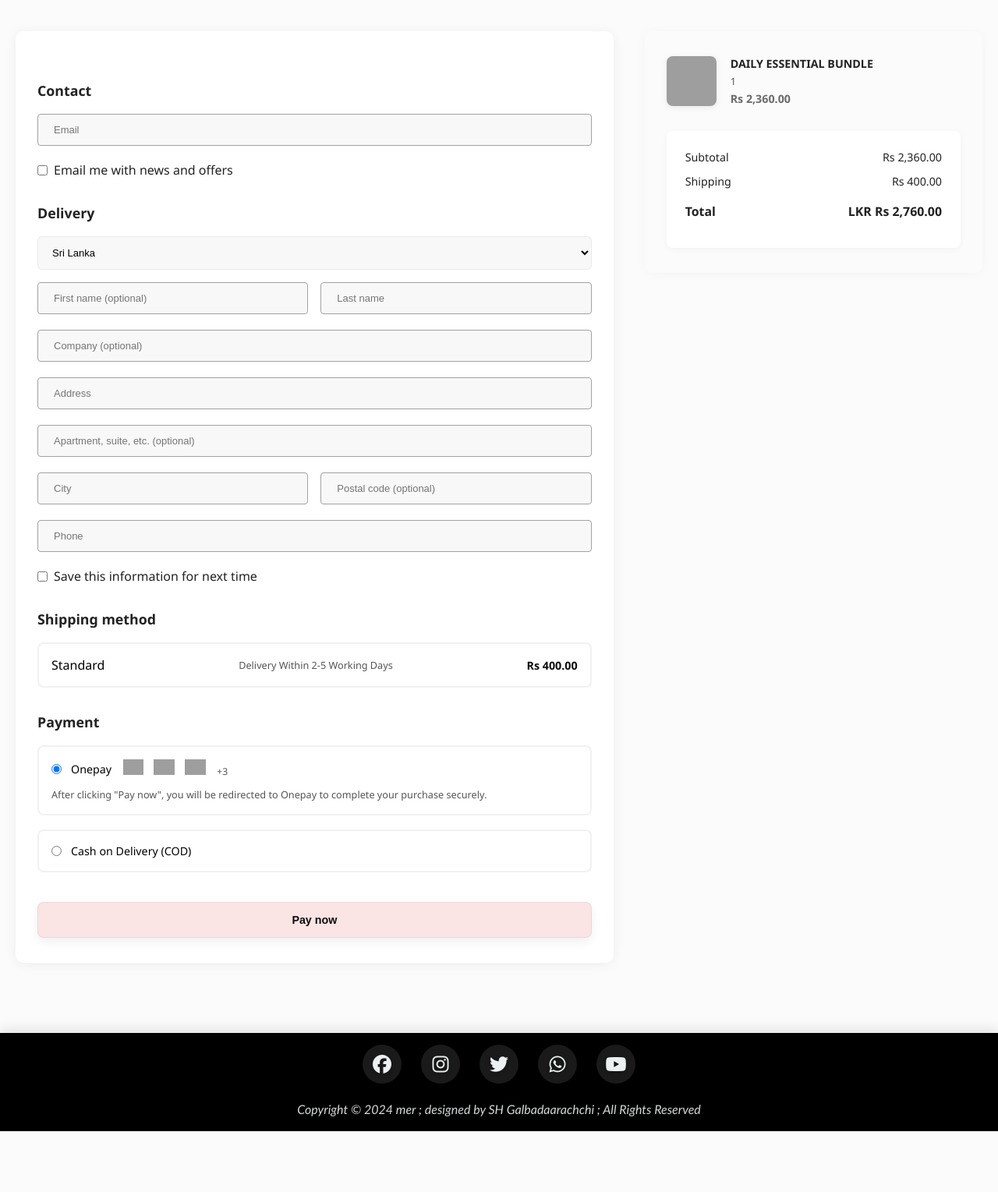
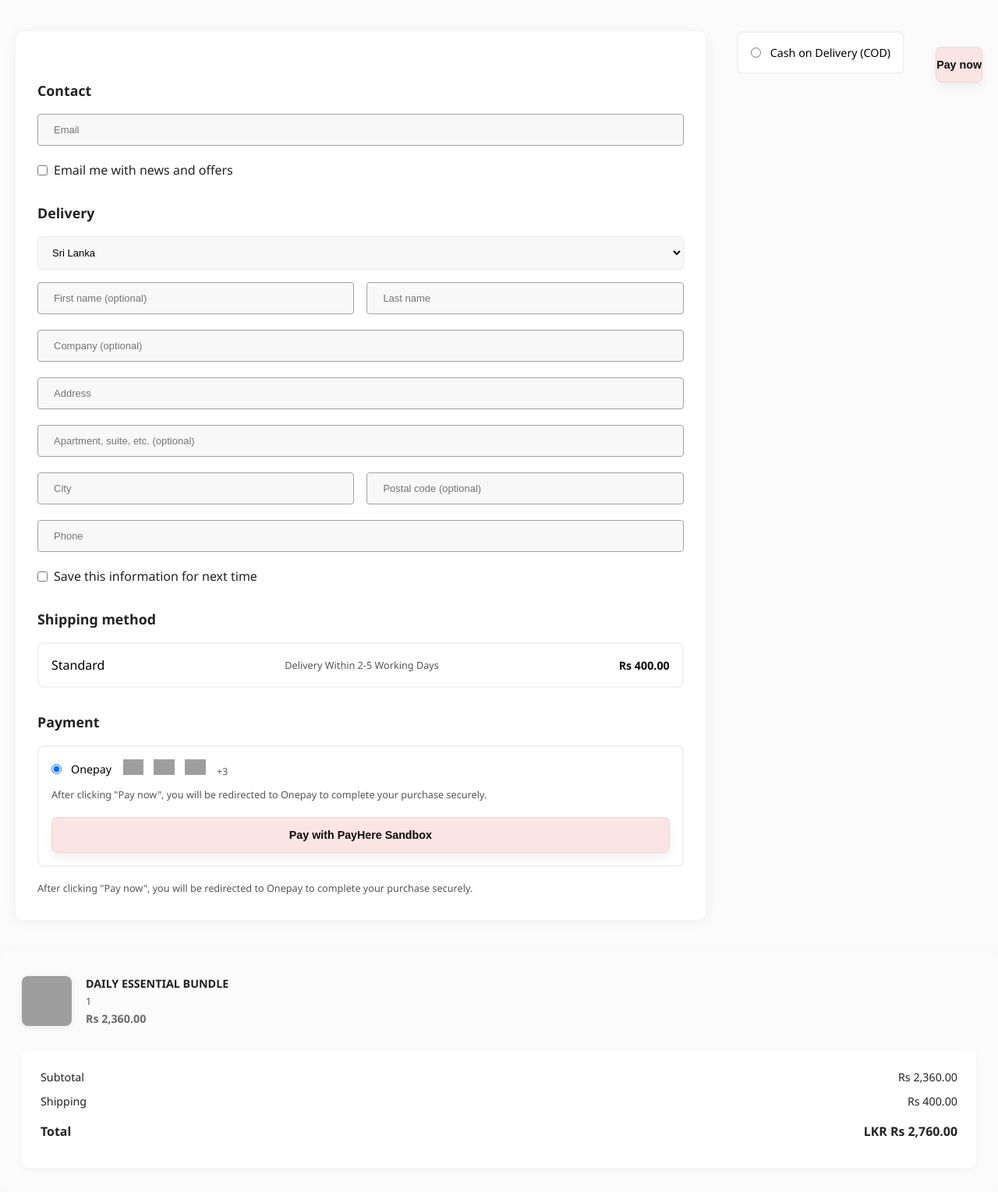
Before and after one commit to Sanduni204/mer-florist-website, a PHP site: page /mer_ecommerce/payment.php in a window 1280 px wide. Shown: the part 70-1599 px from the top of the page at 78% size. Before the commit the page ends 1521 px from the top, so only its background shows below. Run offline with PHP 8.4, Linux system fonts and the light colour scheme; tables that the repository leaves empty or names only in its code hold one stand-in row (values such as "Sample post"); grey boxes marked "Sample" are stand-in pictures; some libraries are stand-ins or nearby versions; grey boxes are pictures that could not be loaded.

Commit message:
Feat : Integrate payment gateway

```diff
--- a/payment.php
+++ b/payment.php
@@ -19,6 +19,22 @@ if (isset($_GET['id'])) {
     $itemPrice = floatval($item['price']);
     $itemImage = htmlspecialchars($item['image']);
     $total = $itemPrice * $itemQty + $shipping;
+
+  $merchant_id = "1232562";
+  $order_id = isset($fid) ? $fid : 'ItemNo12345';
+  $amount = floatval($total); // Ensure $amount is float
+  $currency = "LKR";
+  $merchant_secret = "OTc2MDU5NzEzMTI2MjIyNDg0MjM5NjQ2NjU5MTkzOTUxODY3MTQy";
+
+  $hash = strtoupper(
+    md5(
+      $merchant_id .
+      $order_id .
+      number_format($amount, 2, '.', '') .
+      $currency .
+      strtoupper(md5($merchant_secret))
+    )
+  );
   }
 }
 ?>
@@ -59,6 +75,10 @@ if (isset($_GET['id'])) {
             <img src="Images/discover.png" alt="Discover" />
             <span class="more">+3</span>
           </span>
+          </div>
+          <div class="payment-desc">After clicking "Pay now", you will be redirected to Onepay to complete your purchase securely.</div>
+          <!-- PayHere Sandbox Integration Button -->
+          <button id="payhere-payment" class="paynow-btn" type="button">Pay with PayHere Sandbox</button>
         </div>
         <div class="payment-desc">After clicking "Pay now", you will be redirected to Onepay to complete your purchase securely.</div>
       </div>
@@ -125,4 +145,52 @@ if (isset($_GET['id'])) {
   </div>
 </div>
 <script type="text/javascript" src="https://www.payhere.lk/lib/payhere.js"></script>
+<script type="text/javascript">
+  // Payment completed. It can be a successful failure.
+  payhere.onCompleted = function onCompleted(orderId) {
+    console.log("Payment completed. OrderID:" + orderId);
+    // Note: validate the payment and show success or failure page to the customer
+  };
+
+  // Payment window closed
+  payhere.onDismissed = function onDismissed() {
+    // Note: Prompt user to pay again or show an error page
+    console.log("Payment dismissed");
+  };
+
+  // Error occurred
+  payhere.onError = function onError(error) {
+    // Note: show an error page
+    console.log("Error:"  + error);
+  };
+
+  // Collect form values and update payment object before starting PayHere
+  document.getElementById('payhere-payment').onclick = function (e) {
+    var payment = {
+      "sandbox": true,
+      "merchant_id": "1232562",    // Replace your Merchant ID
+      "return_url": undefined,     // Important
+      "cancel_url": undefined,     // Important
+      "notify_url": "http://sample.com/notify",
+      "order_id": "<?php echo isset($fid) ? $fid : 'ItemNo12345'; ?>",
+      "items": "<?php echo addslashes($itemName); ?>",
+      "amount": "<?php echo number_format($total,2,'.',''); ?>",
+      "currency": "LKR",
+      "hash": "<?php echo isset($hash) ? $hash : ''; ?>", // *Replace with generated hash retrieved from backend
+      "first_name": document.querySelector('input[placeholder="First name (optional)"]').value || 'Guest',
+      "last_name": document.querySelector('input[placeholder="Last name"]').value || '',
+      "email": document.querySelector('input[placeholder="Email"]').value || '',
+      "phone": document.querySelector('input[placeholder="Phone"]').value || '',
+      "address": document.querySelector('input[placeholder="Address"]').value || '',
+      "city": document.querySelector('input[placeholder="City"]').value || '',
+      "country": "Sri Lanka",
+      "delivery_address": document.querySelector('input[placeholder="Address"]').value || '',
+      "delivery_city": document.querySelector('input[placeholder="City"]').value || '',
+      "delivery_country": "Sri Lanka",
+      "custom_1": "",
+      "custom_2": ""
+    };
+    payhere.startPayment(payment);
+  };
+</script>
 <?php require "includes/footer.php"; ?>
```
